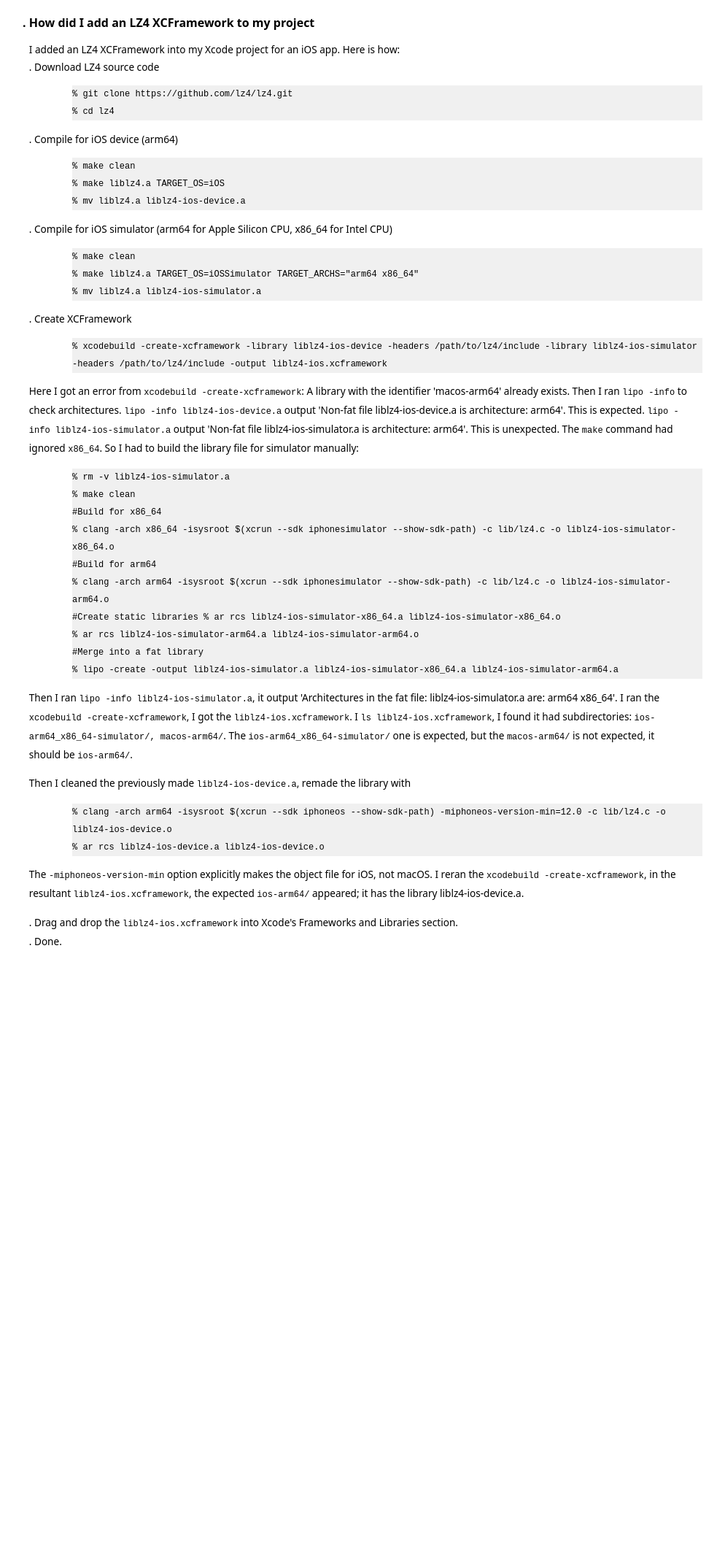
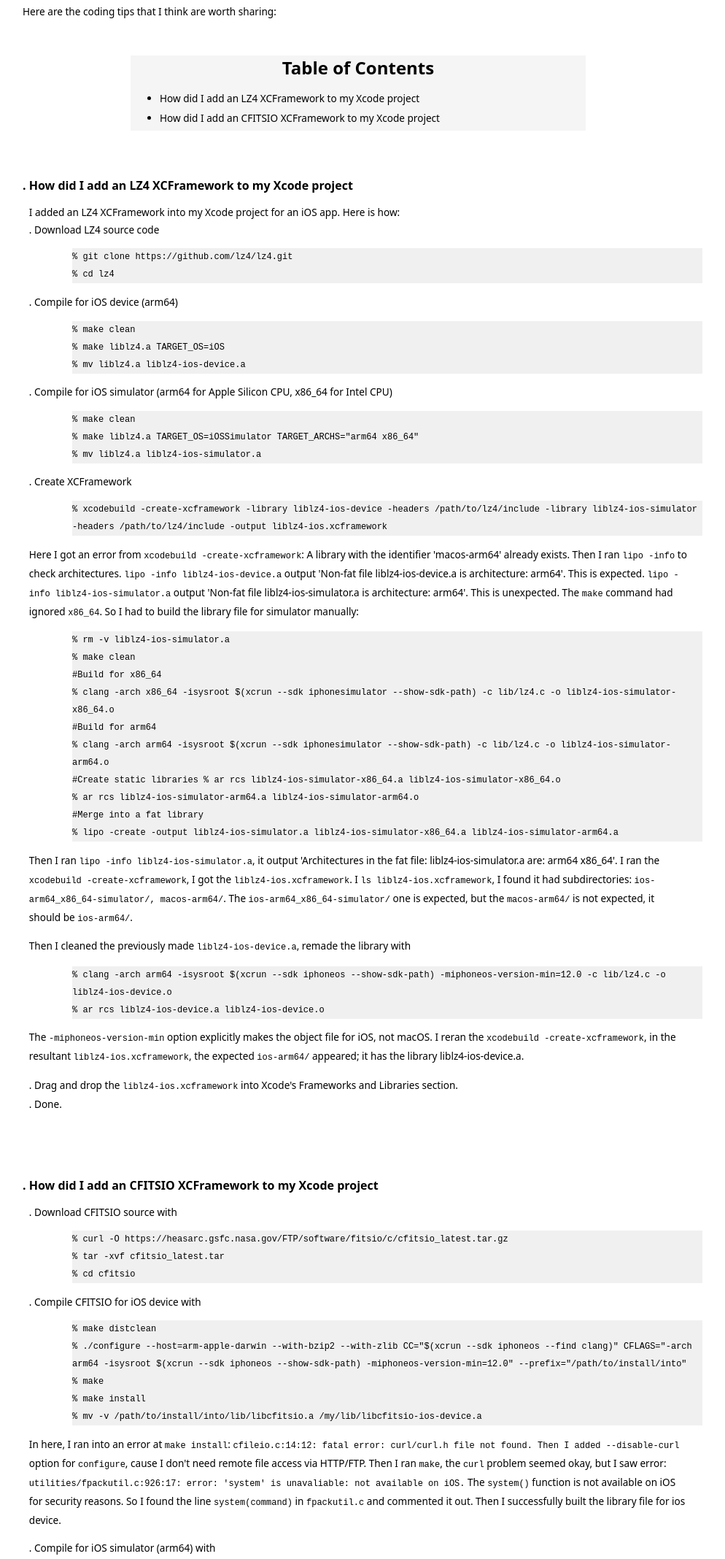
Before and after one commit to mengytheworker/mengytheworker.github.io, a website built with Vite: page tips.html in a window 1280 px wide. Shown: the part 116-2252 px from the top of the page at 73% size, without its empty margins (149-1143 px from the left). Before the commit the page ends 1456 px from the top, so only its background shows below. Built offline with nearby package versions, Linux system fonts and the light colour scheme.

Commit message:
Added coding tips second entry

```diff
--- a/styles/style_tips.css
+++ b/styles/style_tips.css
@@ -35,17 +35,77 @@
     text-decoration: none;
 }
 
-h1#tip_head {
+.tip_link:link {
+    text-decoration: none;
+    color: black;
+    background-color: whitesmoke;
+}
+
+.tip_link:visited {
+    color: black;
+    background-color: whitesmoke;
+    text-decoration: none;
+}
+
+.tip_link:hover {
+    color: goldenrod;
+    font-size: 1.72vmin;
+}
+
+.tip_link:active {
+    color: goldenrod;
+    text-decoration: none;
+}
+
+.tip_link:focus {
+    color: goldenrod;
+    text-decoration: none;
+}
+
+div#tip_toc {
+    font-family: system-ui, ui-rounded, sans-serif, serif;
+    margin-inline-start: 40vmin;
+    margin-inline-end: 40vmin;
+    background-color: whitesmoke;
+}
+
+h1#tip_toc_head {
+    font-size: 3.0vmin;
+    text-align: center;
+    background-color: whitesmoke;
+}
+
+ul#tip_toc_list {
+    font-size: 1.7vmin;
+    text-align: left;
+    background-color: whitesmoke;
+}
+
+li {
+    padding-top: 0vmin;
+    padding-bottom: 1vmin;
+    background-color: whitesmoke;
+}
+
+.tip_head {
     font-family: system-ui, ui-rounded, sans-serif, serif;
     font-size: 2.0vmin;
     text-align: left;
     margin-top: 4vmin;
     margin-inline-start: 21.5vmin;
     margin-inline-end: 21.5vmin;
+    padding-top: 4vmin;
+}
+
+p#tip_intro {
+    font-size: 1.7vmin;
+    text-align: left;
+    margin-inline-start: 21.5vmin;
+    margin-inline-end: 21.5vmin;
+    padding-bottom: 4vmin;
 }
 
 p#tip_text {
-    font-family: system-ui, ui-rounded, sans-serif, serif;
     font-size: 1.7vmin;
     text-align: left;
     margin-inline-start: 22.6vmin;
--- a/tips.html
+++ b/tips.html
@@ -21,8 +21,22 @@
         <p id="back">
             <a id="back" href="index.html">&lang; Back home</a>
         </p>
-        <h1 id="tip_head">
-            . How did I add an LZ4 XCFramework to my project
+        <p id="tip_intro">
+            Here are the coding tips that I think are worth sharing:
+        </p>
+        <!-- Table of Contents -->
+        <div id="tip_toc">
+            <h1 id="tip_toc_head">
+                Table of Contents
+            </h1>
+            <ul id="tip_toc_list">
+                <li><a class="tip_link" href="#tip_lz4">How did I add an LZ4 XCFramework to my Xcode project</a></li>
+                <li><a class="tip_link" href="#tip_cfitsio">How did I add an CFITSIO XCFramework to my Xcode project</a></li>
+            </ul>
+        </div>
+        <!-- LZ4 XCFramework -->
+        <h1 id="tip_lz4" class="tip_head">
+            . How did I add an LZ4 XCFramework to my Xcode project
         </h1>
         <p id="tip_text">
             I added an LZ4 XCFramework into my Xcode project for an iOS app. Here is how:<br>
@@ -87,5 +101,67 @@
             . Drag and drop the <a id="tip_code">liblz4-ios.xcframework</a> into Xcode's Frameworks and Libraries section.<br>
             . Done.<br><br>
         </p>
+        <!-- CFITSIO framework -->
+        <h1 id="tip_cfitsio" class="tip_head">
+            . How did I add an CFITSIO XCFramework to my Xcode project
+        </h1>
+        <p id="tip_text">
+            . Download CFITSIO source with
+        </p>
+        <p id="tip_code">
+            % curl -O https://heasarc.gsfc.nasa.gov/FTP/software/fitsio/c/cfitsio_latest.tar.gz<br>
+            % tar -xvf cfitsio_latest.tar<br>
+            % cd cfitsio<br>
+        </p>
+        <p id="tip_text">
+            . Compile CFITSIO for iOS device with
+        </p>
+        <p id="tip_code">
+            % make distclean<br>
+            % ./configure --host=arm-apple-darwin --with-bzip2 --with-zlib CC="$(xcrun --sdk iphoneos --find clang)" CFLAGS="-arch arm64 -isysroot $(xcrun --sdk iphoneos --show-sdk-path) -miphoneos-version-min=12.0" --prefix="/path/to/install/into"<br>
+            % make<br>
+            % make install<br>
+            % mv -v /path/to/install/into/lib/libcfitsio.a /my/lib/libcfitsio-ios-device.a<br>
+        </p>
+        <p id="tip_text">
+            In here, I ran into an error at <a id="tip_code">make install</a>: <a id="tip_code">cfileio.c:14:12: fatal error: curl/curl.h file not found. Then I added <a id="tip_code">--disable-curl</a> option for <a id="tip_code">configure</a>, cause I don't need remote file access via HTTP/FTP. Then I ran <a id="tip_code">make</a>, the <a id="tip_code">curl</a> problem seemed okay, but I saw error: <a id="tip_code">utilities/fpackutil.c:926:17: error: 'system' is unavaliable: not available on iOS.</a> The <a id="tip_code">system()</a> function is not available on iOS for security reasons. So I found the line <a id="tip_code">system(command)</a> in <a id="tip_code">fpackutil.c</a> and commented it out. Then I successfully built the library file for ios device.
+        </p>
+        <p id="tip_text">
+            . Compile for iOS simulator (arm64) with
+        </p>
+        <p id="tip_code">
+            % make distclean<br>
+            % ./configure --host=arm-apple-darwin --with-bzip2 --with-zlib --disable-curl CC="$(xcrun --sdk iphonesimulator --find clang)" CFLAGS="-arch arm64 -isysroot $(xcrun --sdk iphonesimulator --show-sdk-path) -mios-simulator-version-min=12.0" --prefix="/path/to/install/into"<br>
+            % make<br>
+            % make install<br>
+            % mv -v /path/to/install/into/lib/libcfitsio.a /my/lib/libcfitsio-iossimulator-arm64.a<br>
+        </p>
+        <p id="tip_text">
+            . Compile for iOS simulator (x86_64) with
+        </p>
+        <p id="tip_code">
+            % make distclean<br>
+            % ./configure --host=arm-apple-darwin --with-bzip2 --with-zlib --disable-curl CC="$(xcrun --sdk iphonesimulator --find clang)" CFLAGS="-arch x86_64 -isysroot $(xcrun --sdk iphonesimulator --show-sdk-path) -mios-simulator-version-min=12.0" --prefix="/path/to/install/into"<br>
+            % make<br>
+            % make install<br>
+            % mv -v /path/to/install/into/lib/libcfitsio.a /my/lib/libcfitsio-iossimulator-x86_64.a<br>
+        </p>
+        <p id="tip_text">
+            . Create universal simulator library with
+        </p>
+        <p id="tip_code">
+            % cd /my/lib<br>
+            % lipo -create libcfitsio-iossimulator-arm64.a libcfitsio-iossimulator-x86_64.a -output libcfitsio-ios-simulator.a<br>
+        </p>
+        <p id="tip_text">
+            . Create XCFramework with
+        </p>
+        <p id="tip_code">
+            % xcodebuild -create-xcframework -library libcfitsio-ios-device.a -headers /path/to/install/into/include -library libcfitsio-ios-simulator.a -headers /path/to/install/into/include -output libcfitsio-ios.xcframework<br>
+        </p>
+        <p id="tip_text">
+            . Drag and drop the libcfitsio-ios.xcframework into Xcode's Frameworks and Libraries section.<br>
+            . Done.<br>
+        </p>
     </body>
 </html>
```
